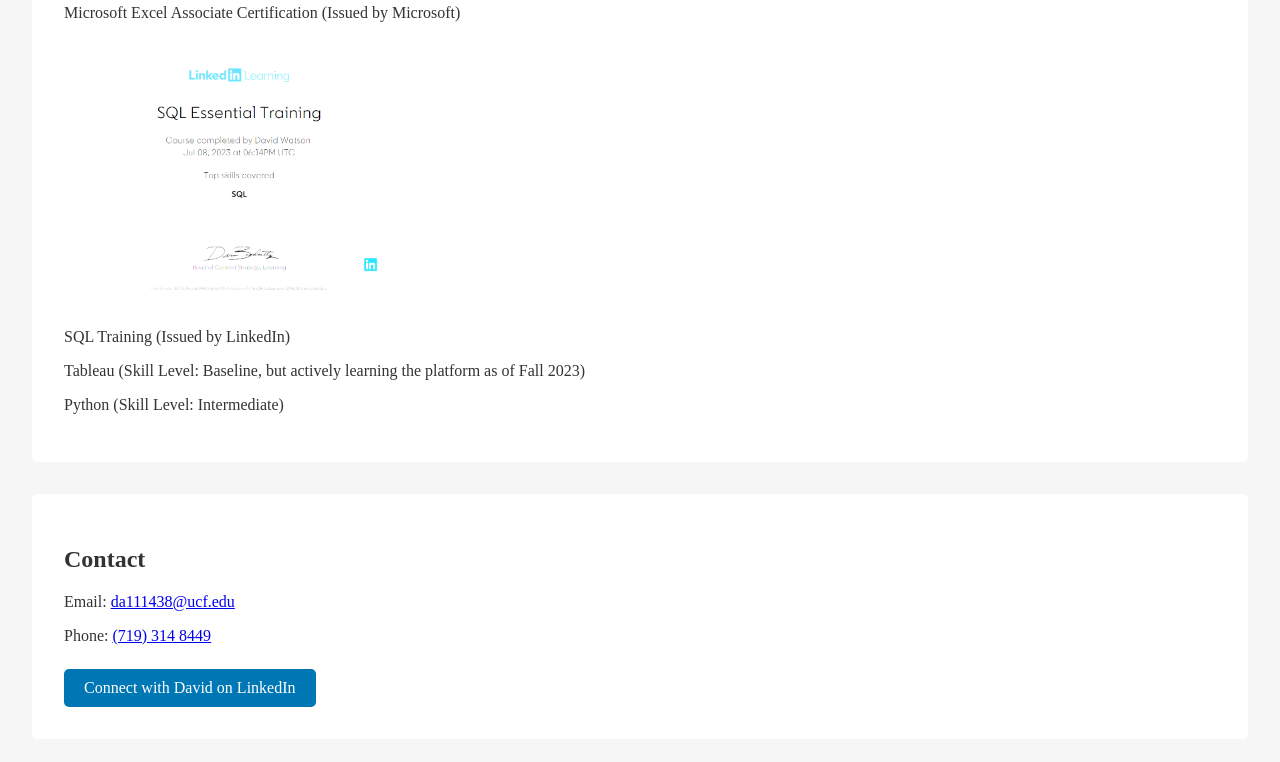
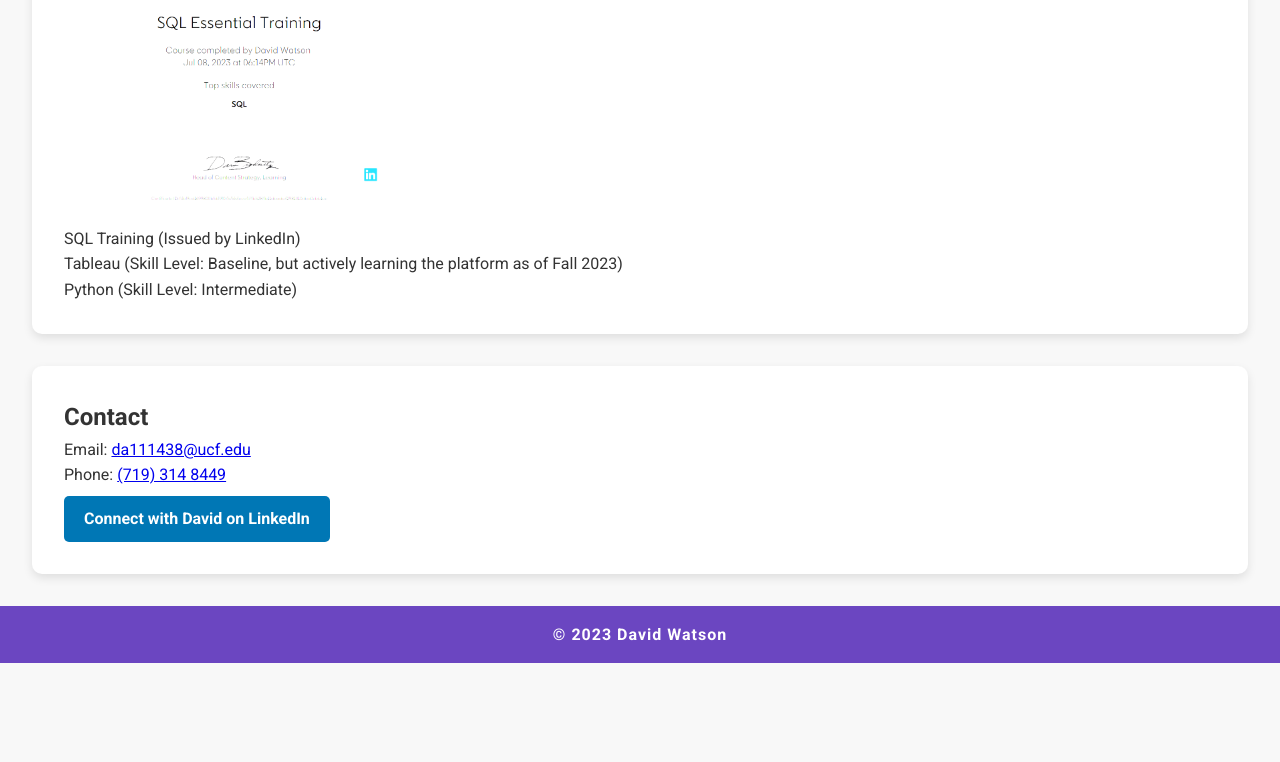
Before and after one commit to davidswatson1/davidswatson1.github.io, a plain HTML site: page index.html in a window 1280 px wide. Shown: the part 2038-2800 px from the top of the page. After the commit the page ends 2701 px from the top, so only its background shows below. Drawn offline with Linux system fonts and the light colour scheme.

Commit message:
Update index.html

```diff
--- a/index.html
+++ b/index.html
@@ -4,14 +4,25 @@
   <meta charset="UTF-8">
   <meta name="viewport" content="width=device-width, initial-scale=1.0">
   <title>David Watson - Portfolio</title>
+  <link href="https://fonts.googleapis.com/css2?family=Roboto:wght@300;400;700&display=swap" rel="stylesheet">
   <style>
-    body {
-      font-family: Segoe, "Segoe UI", "DejaVu Sans", "Trebuchet MS", Verdana, "sans-serif"sans-serif;
+    /* Reset some default styles */
+    * {
       margin: 0;
       padding: 0;
-      background-color: #f6f6f6;
+      box-sizing: border-box;
+    }
+
+    /* Global styles */
+    body {
+      font-family: 'Roboto', sans-serif;
+      background-color: #f8f8f8;
       color: #333;
+      line-height: 1.6;
+      margin: 0;
     }
+
+    /* Header styles */
     header {
       background-color: #6b46c1;
       color: #fff;
@@ -19,32 +30,90 @@
       display: flex;
       justify-content: space-between;
       align-items: center;
+      box-shadow: 0 4px 6px rgba(0, 0, 0, 0.1);
     }
+
     nav ul {
       list-style: none;
       display: flex;
+      align-items: center;
     }
+
     nav ul li {
       margin-right: 1rem;
     }
+
     nav ul li a {
       color: #fff;
       text-decoration: none;
+      font-weight: 700;
+      transition: color 0.3s;
     }
+
+    nav ul li a:hover {
+      color: #ff9900;
+    }
+
+    /* Section styles */
     section {
       padding: 2rem;
       background-color: #fff;
       margin: 2rem;
+      border-radius: 10px;
+      box-shadow: 0 4px 10px rgba(0, 0, 0, 0.1);
+      transition: transform 0.3s, box-shadow 0.3s;
+    }
+
+    section:hover {
+      transform: translateY(-5px);
+      box-shadow: 0 6px 12px rgba(0, 0, 0, 0.1);
+    }
+
+    /* Button styles */
+    .linkedin-button {
+      display: inline-block;
+      padding: 10px 20px;
+      background-color: #0077B5;
+      color: #fff;
+      text-decoration: none;
       border-radius: 5px;
+      margin-top: 8px;
+      font-weight: 700;
+      transition: background-color 0.3s;
     }
+
+    .linkedin-button:hover {
+      background-color: #005e91;
+    }
+
+    /* Footer styles */
     footer {
       text-align: center;
       padding: 1rem;
       background-color: #6b46c1;
       color: #fff;
+      font-weight: 700;
+      letter-spacing: 1px;
+    }
+
+    /* Responsive adjustments */
+    @media (max-width: 768px) {
+      header {
+        flex-direction: column;
+        text-align: center;
+      }
+
+      nav ul {
+        margin-top: 1rem;
+      }
+
+      nav ul li {
+        margin-right: 0.5rem;
+      }
     }
   </style>
-</head>
+
+	</head>
 <body>
 <header>
     <h1>David Watson</h1>
@@ -135,6 +204,7 @@
   <div class="skill">
     <img src= "MOS_Excel_A_Badge.png"  alt="Microsoft Excel Certificate">
 	  <a href="https://www.credly.com/badges/804df112-0fa4-4ea1-bca8-5ec76b832603" class="certification-button">Verify Certification</a>
+
     <p>Microsoft Excel Associate Certification (Issued by Microsoft)&nbsp;</p>
   </div>
 
```
